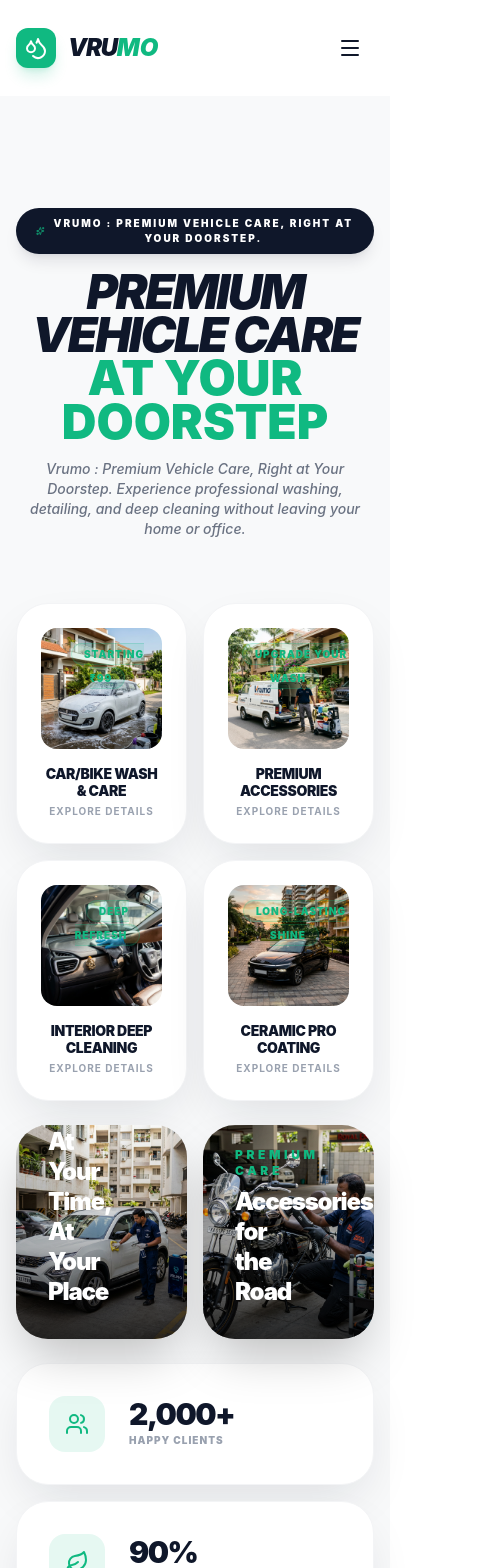
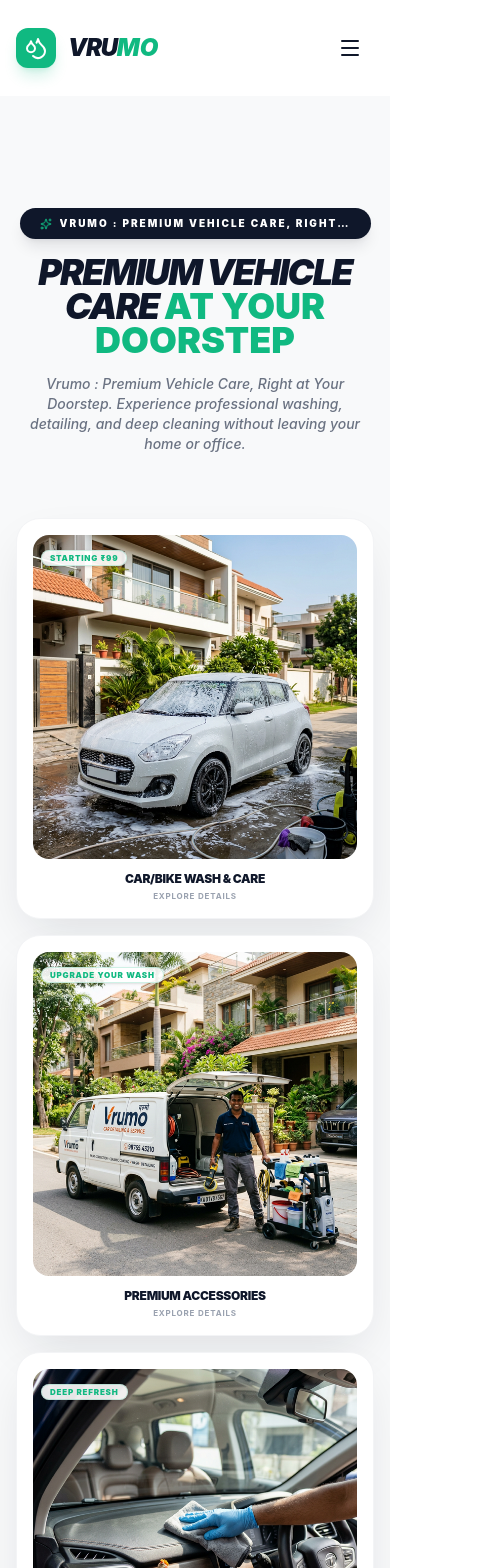
Before and after one commit to harshitduttshukla/Vrumo_Website, a React (Vite) app: page / in a window 390 px wide. Shown: the top 1568 px of the page, 482 px wide, since content can reach past the window. Built offline with nearby package versions, Linux system fonts and the light colour scheme.

Commit message:
fix the moblie view

```diff
--- a/src/components/Footer.jsx
+++ b/src/components/Footer.jsx
@@ -63,7 +63,7 @@
     return (
         <footer className="bg-secondary text-gray-400 pt-24 pb-12 border-t border-gray-800/50 relative overflow-hidden">
             {/* Background Decorative Element */}
-            <div className="absolute bottom-0 right-0 w-96 h-96 bg-primary/5 rounded-full blur-[120px] -z-10 translate-x-1/3 translate-y-1/3"></div>
+            <div className="absolute bottom-0 right-0 w-64 h-64 sm:w-96 sm:h-96 bg-primary/5 rounded-full blur-[80px] sm:blur-[120px] -z-10 translate-x-1/4 translate-y-1/4"></div>
 
             <div className="max-w-7xl mx-auto px-4 sm:px-6 lg:px-8">
                 <motion.div
--- a/src/components/Navbar.jsx
+++ b/src/components/Navbar.jsx
@@ -127,9 +127,9 @@
                                     Book Now
                                 </Link>
                             </div>
-                            <div className="pt-8 border-t border-gray-100 flex flex-col items-center text-center">
+                            <div className="pt-8 border-t border-gray-100 flex flex-col items-center text-center px-4">
                                 <p className="text-[10px] font-black text-gray-400 uppercase tracking-widest mb-2">The Vrumo Promise</p>
-                                <p className="text-xs font-bold text-secondary uppercase tracking-tighter">Premium Vehicle Care, Right at Your Doorstep.</p>
+                                <p className="text-xs font-bold text-secondary uppercase tracking-tighter max-w-full">Premium Vehicle Care, Right at Your Doorstep.</p>
                             </div>
                         </div>
                     </motion.div>
--- a/src/pages/Home.jsx
+++ b/src/pages/Home.jsx
@@ -39,19 +39,19 @@
     <motion.div
         variants={itemVariants}
         whileHover={{ y: -5 }}
-        className="bg-white rounded-4xl p-6 shadow-premium border border-gray-100 flex flex-col items-center text-center space-y-4 group cursor-pointer"
+        className="bg-white rounded-3xl sm:rounded-4xl p-4 sm:p-6 shadow-premium border border-gray-100 flex flex-col items-center text-center space-y-3 sm:space-y-4 group cursor-pointer"
     >
         <div className="relative w-full aspect-square rounded-2xl overflow-hidden bg-gray-50">
             <img src={image} alt={title} className="w-full h-full object-cover group-hover:scale-110 transition-transform duration-500" />
-            <div className="absolute top-3 left-3">
-                <span className="bg-primary/10 backdrop-blur-md text-primary px-3 py-1 rounded-full text-[10px] font-black uppercase tracking-widest border border-primary/20">
+            <div className="absolute top-2 left-2 sm:top-3 sm:left-3">
+                <span className="bg-white/90 backdrop-blur-md text-primary px-2 py-0.5 sm:px-3 sm:py-1 rounded-full text-[8px] sm:text-[10px] font-black uppercase tracking-widest border border-primary/20 shadow-sm">
                     {badge}
                 </span>
             </div>
         </div>
         <div className="space-y-1">
-            <h3 className="text-sm font-black text-secondary uppercase tracking-tight leading-tight">{title}</h3>
-            <p className="text-[10px] text-gray-400 font-bold uppercase tracking-widest">Explore Details</p>
+            <h3 className="text-xs sm:text-sm font-black text-secondary uppercase tracking-tight leading-tight px-1">{title}</h3>
+            <p className="text-[8px] sm:text-[10px] text-gray-400 font-bold uppercase tracking-widest">Explore Details</p>
         </div>
     </motion.div>
 );
@@ -59,13 +59,13 @@
 const VisualCard = ({ title, subtext, image, dark = false }) => (
     <motion.div
         variants={itemVariants}
-        className="relative rounded-4xl overflow-hidden group aspect-4/5 shadow-2xl"
+        className="relative rounded-3xl sm:rounded-4xl overflow-hidden group aspect-4/5 shadow-2xl"
     >
         <img src={image} alt={title} className="w-full h-full object-cover group-hover:scale-105 transition-transform duration-700" />
-        <div className="absolute inset-0 bg-linear-to-t from-black/80 via-black/20 to-transparent"></div>
-        <div className="absolute bottom-8 left-8 right-8 space-y-2">
-            <h4 className="text-primary font-black text-xs uppercase tracking-[0.3em]">{subtext}</h4>
-            <h3 className={`text-2xl font-black leading-tight tracking-tighter ${dark ? 'text-white' : 'text-white'}`}>
+        <div className="absolute inset-0 bg-linear-to-t from-black/90 via-black/40 to-transparent"></div>
+        <div className="absolute bottom-4 left-4 right-4 sm:bottom-8 sm:left-8 sm:right-8 space-y-1 sm:space-y-2">
+            <h4 className="text-primary font-black text-[8px] sm:text-xs uppercase tracking-[0.2em] sm:tracking-[0.3em]">{subtext}</h4>
+            <h3 className="text-lg sm:text-2xl font-black leading-tight tracking-tighter text-white">
                 {title.split(' ').map((word, i) => (
                     <span key={i} className="block">{word}</span>
                 ))}
@@ -77,21 +77,21 @@
 const StatCard = ({ number, label, icon: Icon }) => (
     <motion.div
         variants={itemVariants}
-        className="bg-white rounded-4xl p-8 shadow-premium border border-gray-100 flex items-center gap-6"
+        className="bg-white rounded-3xl sm:rounded-4xl p-5 sm:p-8 shadow-premium border border-gray-100 flex items-center gap-4 sm:gap-6"
     >
-        <div className="bg-primary/10 p-4 rounded-2xl">
-            <Icon className="w-6 h-6 text-primary" />
+        <div className="bg-primary/10 p-3 sm:p-4 rounded-xl sm:rounded-2xl">
+            <Icon className="w-5 h-5 sm:w-6 sm:h-6 text-primary" />
         </div>
         <div>
-            <div className="text-3xl font-black text-secondary tracking-tighter leading-none">{number}</div>
-            <div className="text-[10px] font-black text-gray-400 uppercase tracking-widest mt-1">{label}</div>
+            <div className="text-2xl sm:text-3xl font-black text-secondary tracking-tighter leading-none">{number}</div>
+            <div className="text-[8px] sm:text-[10px] font-black text-gray-400 uppercase tracking-widest mt-1">{label}</div>
         </div>
     </motion.div>
 );
 
 const Home = () => {
     return (
-        <div className="bg-[#F8F9FA] min-h-screen">
+        <div className="bg-[#F8F9FA] min-h-screen overflow-x-hidden">
             {/* --- HERO SECTION --- */}
             <section className="pt-32 pb-20 lg:pt-40 lg:pb-32 px-4 sm:px-6 lg:px-8">
                 <div className="max-w-7xl mx-auto">
@@ -100,18 +100,18 @@
                         <motion.div
                             initial={{ opacity: 0, y: 10 }}
                             animate={{ opacity: 1, y: 0 }}
-                            className="inline-flex items-center gap-2 px-5 py-2 rounded-full bg-secondary text-white text-[10px] font-black uppercase tracking-[0.2em] shadow-lg shadow-secondary/10"
+                            className="inline-flex items-center gap-2 px-5 py-2 rounded-full bg-secondary text-white text-[10px] font-black uppercase tracking-[0.2em] shadow-lg shadow-secondary/10 max-w-[90vw]"
                         >
-                            <Sparkles className="w-3 h-3 text-primary" />
-                            Vrumo : Premium Vehicle Care, Right at Your Doorstep.
+                            <Sparkles className="w-3 h-3 text-primary shrink-0" />
+                            <span className="truncate sm:whitespace-normal">Vrumo : Premium Vehicle Care, Right at Your Doorstep.</span>
                         </motion.div>
                         <motion.h1
                             initial={{ opacity: 0, y: 20 }}
                             animate={{ opacity: 1, y: 0 }}
                             transition={{ delay: 0.1 }}
-                            className="text-5xl md:text-7xl font-black text-secondary tracking-tighter uppercase italic leading-[0.9]"
+                            className="text-4xl sm:text-6xl md:text-7xl font-black text-secondary tracking-tighter uppercase italic leading-[0.95] sm:leading-[0.9]"
                         >
-                            Premium Vehicle Care <br />
+                            Premium Vehicle Care <br className="hidden sm:block" />
                             <span className="text-primary not-italic tracking-normal">At Your Doorstep</span>
                         </motion.h1>
                         <motion.p
@@ -132,7 +132,7 @@
                         className="grid lg:grid-cols-12 gap-6 lg:gap-8"
                     >
                         {/* LEFT: Service Grid (6 Cols) */}
-                        <div className="lg:col-span-6 grid grid-cols-2 gap-4 lg:gap-6">
+                        <div className="lg:col-span-6 grid grid-cols-1 sm:grid-cols-2 gap-4 lg:gap-6">
                             <ServiceCard
                                 title="Car/Bike Wash & Care"
                                 badge="Starting ₹99"
@@ -161,7 +161,7 @@
 
                         {/* RIGHT: Visual Ads (6 Cols) */}
                         <div className="lg:col-span-6 space-y-6">
-                            <div className="grid grid-cols-2 gap-4 lg:gap-6">
+                            <div className="grid grid-cols-1 sm:grid-cols-2 gap-4 lg:gap-6">
                                 <VisualCard
                                     title="At Your Time, At Your Place"
                                     subtext="Doorstep Perfection"
@@ -183,11 +183,11 @@
                     </motion.div>
 
                     {/* Quick CTA Actions */}
-                    <div className="mt-12 flex flex-wrap justify-center gap-4">
-                        <Link to="/booking" className="bg-primary text-white px-10 py-5 rounded-2xl font-black uppercase tracking-widest shadow-2xl shadow-primary/30 hover:shadow-primary/50 transition-all flex items-center gap-3">
+                    <div className="mt-12 flex flex-col sm:flex-row justify-center gap-4 px-4">
+                        <Link to="/booking" className="w-full sm:w-auto bg-primary text-white px-10 py-5 rounded-2xl font-black uppercase tracking-widest shadow-2xl shadow-primary/30 hover:shadow-primary/50 transition-all flex items-center justify-center gap-3 active:scale-95">
                             Book Your Wash <ArrowRight className="w-5 h-5 text-white/50" />
                         </Link>
-                        <Link to="/services" className="bg-white text-secondary border border-gray-100 px-10 py-5 rounded-2xl font-black uppercase tracking-widest shadow-xl hover:bg-gray-50 transition-all flex items-center gap-3">
+                        <Link to="/services" className="w-full sm:w-auto bg-white text-secondary border border-gray-100 px-10 py-5 rounded-2xl font-black uppercase tracking-widest shadow-xl hover:bg-gray-50 transition-all flex items-center justify-center gap-3 active:scale-95">
                             Explore Services
                         </Link>
                     </div>
@@ -275,29 +275,32 @@
                             </Link>
                         </div>
 
-                        <div className="grid grid-cols-1 sm:grid-cols-2 gap-6 lg:gap-8">
+                        <div className="grid grid-cols-1 md:grid-cols-2 gap-8">
                             {/* Transformation 1: Sedan */}
                             <motion.div
                                 initial={{ opacity: 0, scale: 0.95 }}
                                 whileInView={{ opacity: 1, scale: 1 }}
                                 className="space-y-4"
                             >
-                                <div className="group relative aspect-3/4 rounded-[3rem] overflow-hidden shadow-2xl">
+                                <div className="group relative aspect-video sm:aspect-3/4 rounded-4xl overflow-hidden shadow-2xl">
                                     {/* Before Image */}
-                                    <div className="absolute inset-0 transition-opacity duration-700 group-hover:opacity-0 z-10">
+                                    <div className="absolute inset-0 transition-opacity duration-700 sm:group-hover:opacity-0 sm:z-10">
                                         <img src="/images/sedan_before.png" className="w-full h-full object-cover" alt="Honda City Before" />
-                                        <div className="absolute top-6 left-6 bg-red-600/90 text-white px-5 py-2 rounded-full text-[10px] font-black uppercase tracking-[0.2em] shadow-lg backdrop-blur-sm">Before</div>
+                                        <div className="absolute top-4 left-4 sm:top-6 sm:left-6 bg-red-600/90 text-white px-4 py-1.5 sm:px-5 sm:py-2 rounded-full text-[9px] sm:text-[10px] font-black uppercase tracking-[0.2em] shadow-lg backdrop-blur-sm">Before</div>
                                     </div>
-                                    {/* After Image */}
+                                    {/* After Image for Mobile Stack (Optional, but let's stick to hover/tap for premium feel) */}
                                     <div className="absolute inset-0">
                                         <img src="/images/sedan_after.png" className="w-full h-full object-cover" alt="Honda City After" />
-                                        <div className="absolute top-6 left-6 bg-primary/90 text-white px-5 py-2 rounded-full text-[10px] font-black uppercase tracking-[0.2em] shadow-lg backdrop-blur-sm">After</div>
+                                        <div className="absolute top-4 left-4 sm:top-6 sm:left-6 bg-primary/90 text-white px-4 py-1.5 sm:px-5 sm:py-2 rounded-full text-[9px] sm:text-[10px] font-black uppercase tracking-[0.2em] shadow-lg backdrop-blur-sm">After</div>
                                     </div>
-                                    <div className="absolute bottom-6 left-6 right-6 z-20">
-                                        <p className="text-white text-[10px] font-black uppercase tracking-widest bg-secondary/80 backdrop-blur-md px-4 py-2 rounded-xl inline-block">Hover to See Magic</p>
+                                    <div className="absolute bottom-4 left-4 right-4 sm:bottom-6 sm:left-6 sm:right-6 z-20">
+                                        <p className="text-white text-[9px] sm:text-[10px] font-black uppercase tracking-widest bg-secondary/80 backdrop-blur-md px-4 py-2 rounded-xl inline-block">
+                                            <span className="hidden sm:inline">Hover to See Magic</span>
+                                            <span className="sm:hidden">Tap to See Magic</span>
+                                        </p>
                                     </div>
                                 </div>
-                                <h4 className="text-lg font-black text-secondary uppercase tracking-tight ml-4">Premium Sedan Grooming</h4>
+                                <h4 className="text-base sm:text-lg font-black text-secondary uppercase tracking-tight ml-2 sm:ml-4">Premium Sedan Grooming</h4>
                             </motion.div>
 
                             {/* Transformation 2: Bike */}
@@ -305,24 +308,27 @@
                                 initial={{ opacity: 0, scale: 0.95 }}
                                 whileInView={{ opacity: 1, scale: 1 }}
                                 transition={{ delay: 0.2 }}
-                                className="space-y-4 pt-0 sm:pt-12"
+                                className="space-y-4"
                             >
-                                <div className="group relative aspect-3/4 rounded-[3rem] overflow-hidden shadow-2xl">
+                                <div className="group relative aspect-video sm:aspect-3/4 rounded-4xl overflow-hidden shadow-2xl">
                                     {/* Before Image */}
-                                    <div className="absolute inset-0 transition-opacity duration-700 group-hover:opacity-0 z-10">
+                                    <div className="absolute inset-0 transition-opacity duration-700 sm:group-hover:opacity-0 sm:z-10">
                                         <img src="/images/bike_before.png" className="w-full h-full object-cover" alt="Bullet Before" />
-                                        <div className="absolute top-6 left-6 bg-red-600/90 text-white px-5 py-2 rounded-full text-[10px] font-black uppercase tracking-[0.2em] shadow-lg backdrop-blur-sm">Before</div>
+                                        <div className="absolute top-4 left-4 sm:top-6 sm:left-6 bg-red-600/90 text-white px-4 py-1.5 sm:px-5 sm:py-2 rounded-full text-[9px] sm:text-[10px] font-black uppercase tracking-[0.2em] shadow-lg backdrop-blur-sm">Before</div>
                                     </div>
                                     {/* After Image */}
                                     <div className="absolute inset-0">
                                         <img src="/images/bike_after.png" className="w-full h-full object-cover" alt="Bullet After" />
-                                        <div className="absolute top-6 left-6 bg-primary/90 text-white px-5 py-2 rounded-full text-[10px] font-black uppercase tracking-[0.2em] shadow-lg backdrop-blur-sm">After</div>
+                                        <div className="absolute top-4 left-4 sm:top-6 sm:left-6 bg-primary/90 text-white px-4 py-1.5 sm:px-5 sm:py-2 rounded-full text-[9px] sm:text-[10px] font-black uppercase tracking-[0.2em] shadow-lg backdrop-blur-sm">After</div>
                                     </div>
-                                    <div className="absolute bottom-6 left-6 right-6 z-20">
-                                        <p className="text-white text-[10px] font-black uppercase tracking-widest bg-secondary/80 backdrop-blur-md px-4 py-2 rounded-xl inline-block">Hover to See Magic</p>
+                                    <div className="absolute bottom-4 left-4 right-4 sm:bottom-6 sm:left-6 sm:right-6 z-20">
+                                        <p className="text-white text-[9px] sm:text-[10px] font-black uppercase tracking-widest bg-secondary/80 backdrop-blur-md px-4 py-2 rounded-xl inline-block">
+                                            <span className="hidden sm:inline">Hover to See Magic</span>
+                                            <span className="sm:hidden">Tap to See Magic</span>
+                                        </p>
                                     </div>
                                 </div>
-                                <h4 className="text-lg font-black text-secondary uppercase tracking-tight ml-4">Classic Bike Detailing</h4>
+                                <h4 className="text-base sm:text-lg font-black text-secondary uppercase tracking-tight ml-2 sm:ml-4">Classic Bike Detailing</h4>
                             </motion.div>
                         </div>
                     </div>
@@ -337,14 +343,14 @@
                         whileInView={{ opacity: 1, scale: 1 }}
                         className="space-y-8"
                     >
-                        <h2 className="text-6xl md:text-8xl font-black text-secondary tracking-tighter leading-none uppercase italic">Ready For The <br /> <span className="text-primary not-italic tracking-normal">Royal treatment?</span></h2>
-                        <p className="text-xl text-gray-500 font-medium max-w-2xl mx-auto italic">Join 2000+ happy vehicle owners in Lucknow who trust Vrumo for their doorstep care.</p>
+                        <h2 className="text-4xl sm:text-6xl md:text-8xl font-black text-secondary tracking-tighter leading-none uppercase italic px-4">Ready For The <br /> <span className="text-primary not-italic tracking-normal">Royal treatment?</span></h2>
+                        <p className="text-base sm:text-xl text-gray-500 font-medium max-w-2xl mx-auto italic px-6">Join 2000+ happy vehicle owners in Lucknow who trust Vrumo for their doorstep care.</p>
 
-                        <div className="flex flex-wrap justify-center gap-6 pt-6">
-                            <Link to="/booking" className="bg-secondary text-white px-12 py-6 rounded-4xl font-black text-xl uppercase tracking-widest hover:bg-primary shadow-2xl transition-all active:scale-95">
+                        <div className="flex flex-col sm:flex-row justify-center gap-4 sm:gap-6 pt-6 px-4">
+                            <Link to="/booking" className="w-full sm:w-auto bg-secondary text-white px-12 py-6 rounded-3xl sm:rounded-4xl font-black text-lg sm:text-xl uppercase tracking-widest hover:bg-primary shadow-2xl transition-all active:scale-95 text-center">
                                 Book Now
                             </Link>
-                            <Link to="/contact" className="bg-[#F8F9FA] border-2 border-transparent px-12 py-6 rounded-4xl font-black text-xl uppercase tracking-widest hover:bg-white hover:border-gray-100 transition-all active:scale-95 shadow-sm text-secondary">
+                            <Link to="/contact" className="w-full sm:w-auto bg-[#F8F9FA] border-2 border-transparent px-12 py-6 rounded-3xl sm:rounded-4xl font-black text-lg sm:text-xl uppercase tracking-widest hover:bg-white hover:border-gray-100 transition-all active:scale-95 shadow-sm text-secondary text-center">
                                 Contact Us
                             </Link>
                         </div>
```
